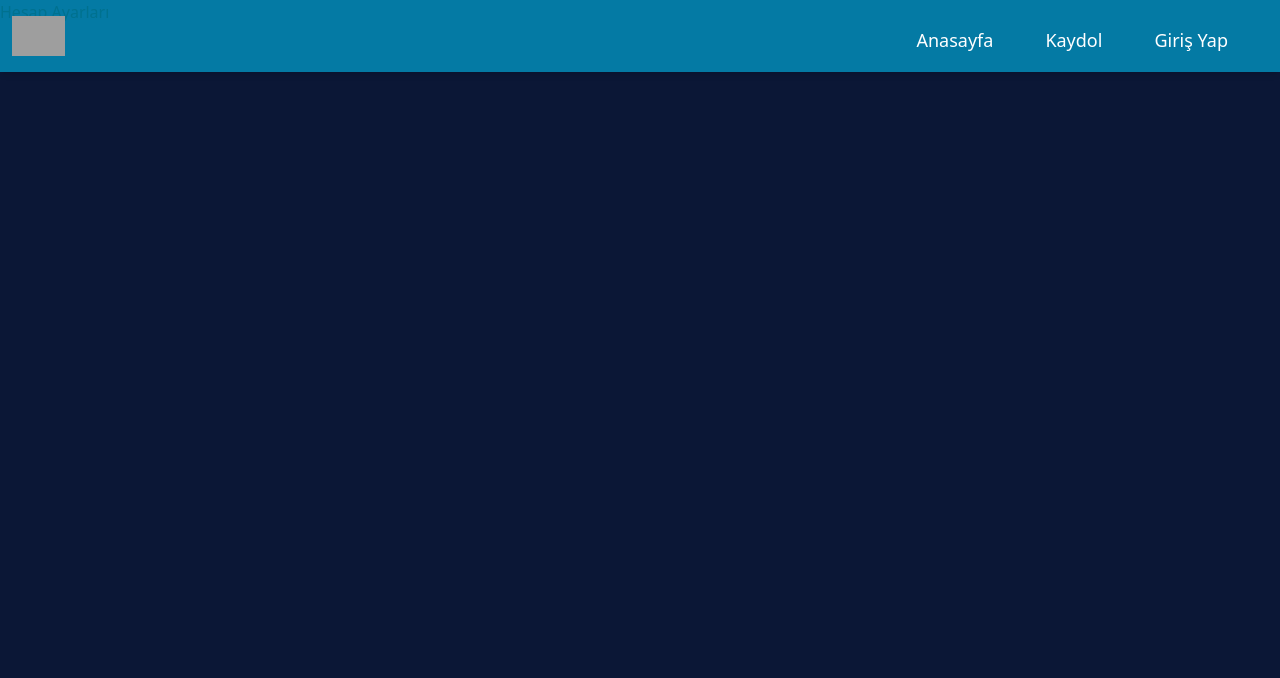
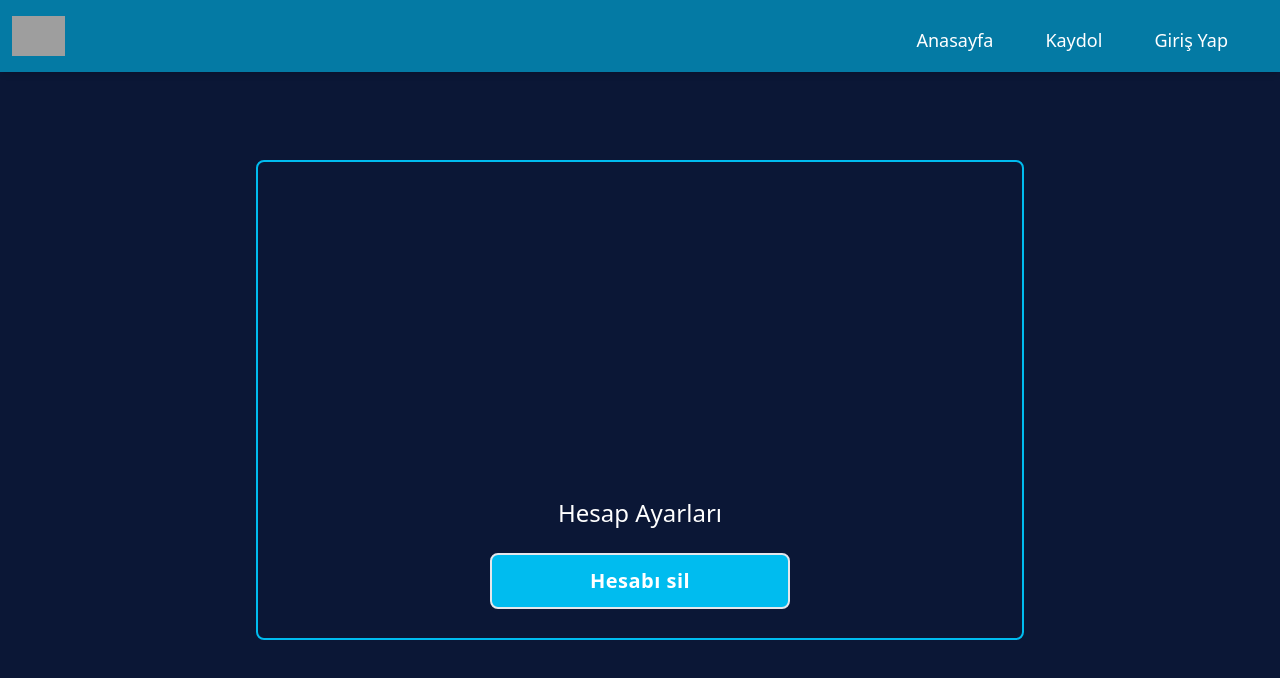
Before and after one commit to netcad3d/ReactVtkMaster, a React (Vite) app in the folder frontend/react-vtk/: page /Settings in a window 1280 px wide. Shown: the top 678 px of the page. Built offline with nearby package versions, Linux system fonts and the light colour scheme; grey boxes are pictures that could not be loaded.

Commit message:
setting page design

```diff
--- a/frontend/react-vtk/src/pages/Settings.jsx
+++ b/frontend/react-vtk/src/pages/Settings.jsx
@@ -1,8 +1,22 @@
 const Settings =()=>{
 	return(
-		<div>
-			<h1>Hesap Ayarları</h1>
+		<div className="flex justify-center items-center bg-primary h-[100vh]">
+		<div className="p-4 flex flex-col justify-center items-center w-[90%] md:w-[60%] h-[60%] border-2 border-secondary rounded-lg">
+		  <div className="flex-[2] w-[full] h-[300px] mt-5" />
+		  <div className="flex-[1] flex justify-center items-center flex-col mt-3">
+			<h1 className=" text-white text-2xl text-center">
+			  Hesap Ayarları
+			</h1>
+			<button
+			  className="btn-secondary w-full md:w-[300px] mt-6"
+			  onClick={() => navigate("/login")}
+			>
+			  Hesabı sil
+			</button>
+		  </div>
 		</div>
+	  </div>
+
 	)
 }
 
```
